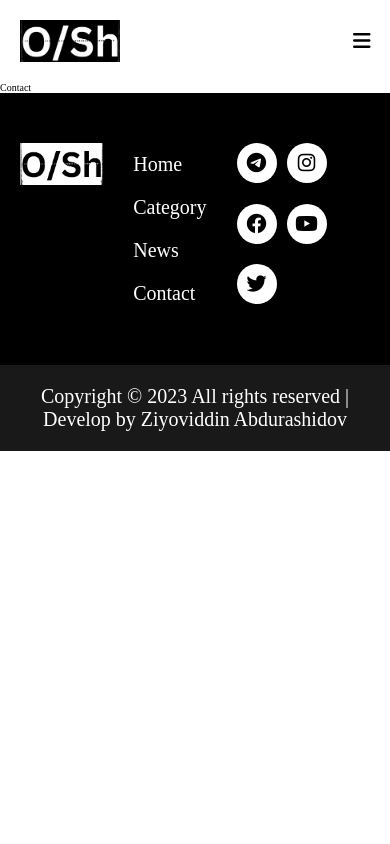
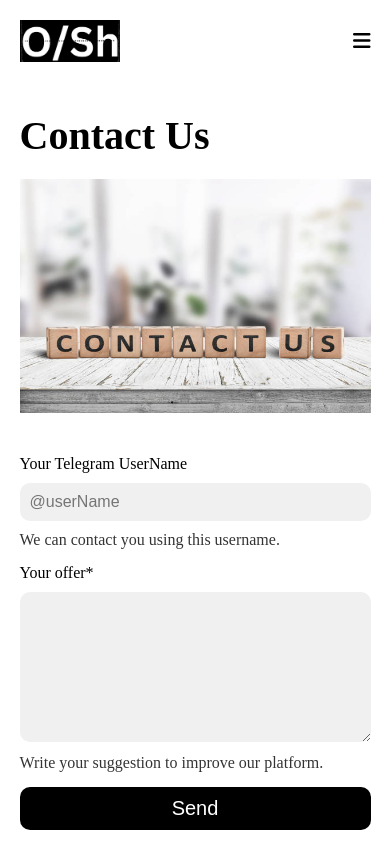
Before and after one commit to Ziyoviddin880/online-magazine, a React (Create React App) app: page /contact in a window 390 px wide. Shown: the top 844 px of the page. Built offline with nearby package versions, Linux system fonts and the light colour scheme.

Commit message:
Add Contact page with responsive

```diff
--- a/package.json
+++ b/package.json
@@ -12,6 +12,7 @@
     "react-dom": "^18.2.0",
     "react-router-dom": "^6.18.0",
     "react-scripts": "5.0.1",
+    "react-toastify": "^9.1.3",
     "web-vitals": "^2.1.4"
   },
   "scripts": {
--- a/src/pages/contact/Contact.js
+++ b/src/pages/contact/Contact.js
@@ -1,7 +1,53 @@
-import React from "react";
+import "./contact.scss";
+import { useRef } from "react";
+import { ToastContainer, toast } from "react-toastify";
+import "react-toastify/dist/ReactToastify.css";
 
 function Contact() {
-  return <div>Contact</div>;
+  const userName = useRef();
+  const offer = useRef();
+  const notify = () => toast.success("Success");
+
+  const contactSubmit = (e) => {
+    e.preventDefault();
+    userName.current.value = "";
+    offer.current.value = "";
+    notify();
+  };
+
+  return (
+    <div className="container">
+      <div className="contact">
+        <div className="contact-title">Contact Us</div>
+        <div className="question-block">
+          <div className="question">
+            <form onSubmit={contactSubmit}>
+              <label htmlFor="userName">Your Telegram UserName</label>
+              <input
+                ref={userName}
+                type="text"
+                placeholder="@userName"
+                id="userName"
+              />
+              <p className="info">We can contact you using this username.</p>
+              <label htmlFor="offer">Your offer*</label>
+              <textarea ref={offer} name="" id="offer"></textarea>
+              <p className="info">
+                Write your suggestion to improve our platform.
+              </p>
+              <button type="submit" className="contact-btn">
+                Send
+              </button>
+              <ToastContainer />
+            </form>
+          </div>
+          <div className="contact-img">
+            <img src="images/contact-us.jpg" alt="Contact" />
+          </div>
+        </div>
+      </div>
+    </div>
+  );
 }
 
 export default Contact;
--- /dev/null
+++ b/src/pages/contact/contact.scss
@@ -0,0 +1,100 @@
+@import "../../variables.scss";
+
+.contact {
+  padding: 3rem 0;
+  .contact-title {
+    font-weight: bold;
+    font-size: 4rem;
+    margin-bottom: 2rem;
+  }
+  .question-block {
+    display: flex;
+    justify-content: space-between;
+    align-items: center;
+    gap: 3rem;
+    flex-wrap: wrap;
+    .question {
+      width: 40%;
+      label {
+        font-size: $text-size;
+      }
+      input,
+      textarea {
+        width: 100%;
+        margin: 1rem 0;
+        padding: 1rem;
+        border-radius: 1rem;
+        font-size: $text-size;
+        border: none;
+        background-color: $color-cream;
+      }
+
+      textarea:focus-visible,
+      input:focus-visible {
+        outline: none;
+      }
+      textarea {
+        min-height: 15rem;
+        resize: vertical;
+      }
+      .info {
+        font-size: $text-size;
+        opacity: 0.8;
+        margin-bottom: 1.5rem;
+      }
+      .contact-btn {
+        padding: 1rem 2rem;
+        font-size: $genreal-size;
+        background-color: $color-black;
+        border-radius: 1rem;
+        color: $color-white;
+        border: none;
+        cursor: pointer;
+        width: 100%;
+        transition: $transition-03s;
+        &:hover {
+          background-color: rgba(0, 0, 0, 0.8);
+          color: white;
+        }
+      }
+    }
+    .contact-img {
+      img {
+        width: 100%;
+        object-fit: cover;
+      }
+    }
+  }
+}
+
+@media only screen and (max-width: 1200px) {
+  .contact {
+    .question-block {
+      flex-direction: row-reverse;
+      gap: 4%;
+      .question {
+        width: 48%;
+      }
+      .contact-img {
+        width: 48%;
+        img {
+          width: 100%;
+        }
+      }
+    }
+  }
+}
+@media only screen and (max-width: 870px) {
+  .contact {
+    .question-block {
+      flex-direction: column-reverse;
+      gap: 4rem;
+      .question {
+        width: 100%;
+      }
+      .contact-img {
+        width: 100%;
+      }
+    }
+  }
+}
```
Also changed, not shown: public/images/contact-us.jpg (added), 1 other file (tests, documents, lock files or other folders).
